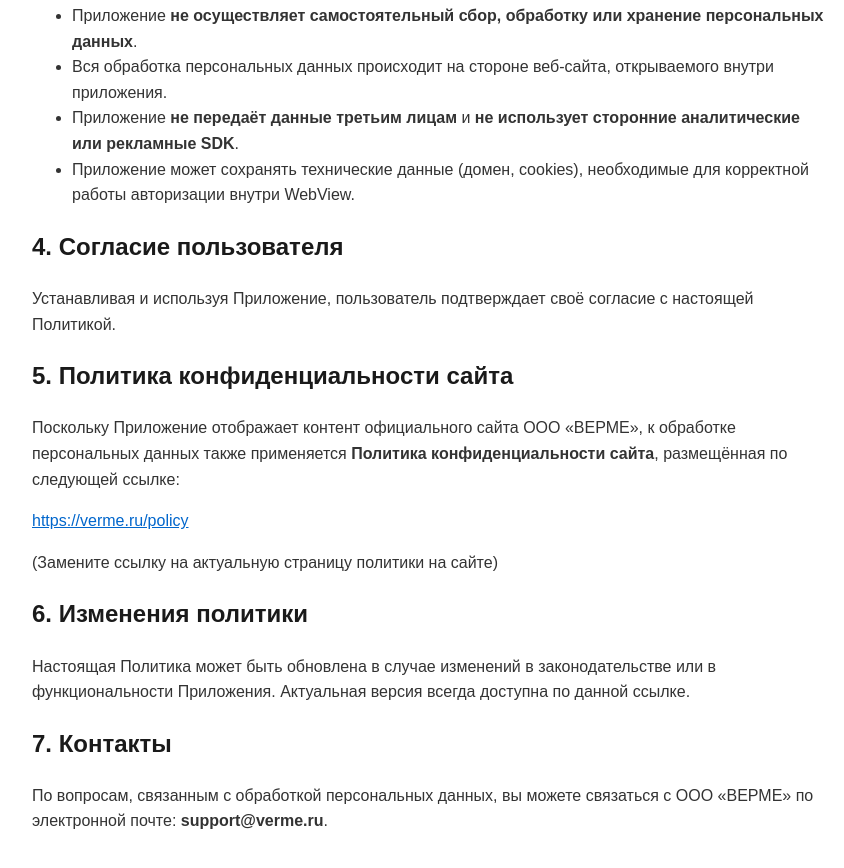
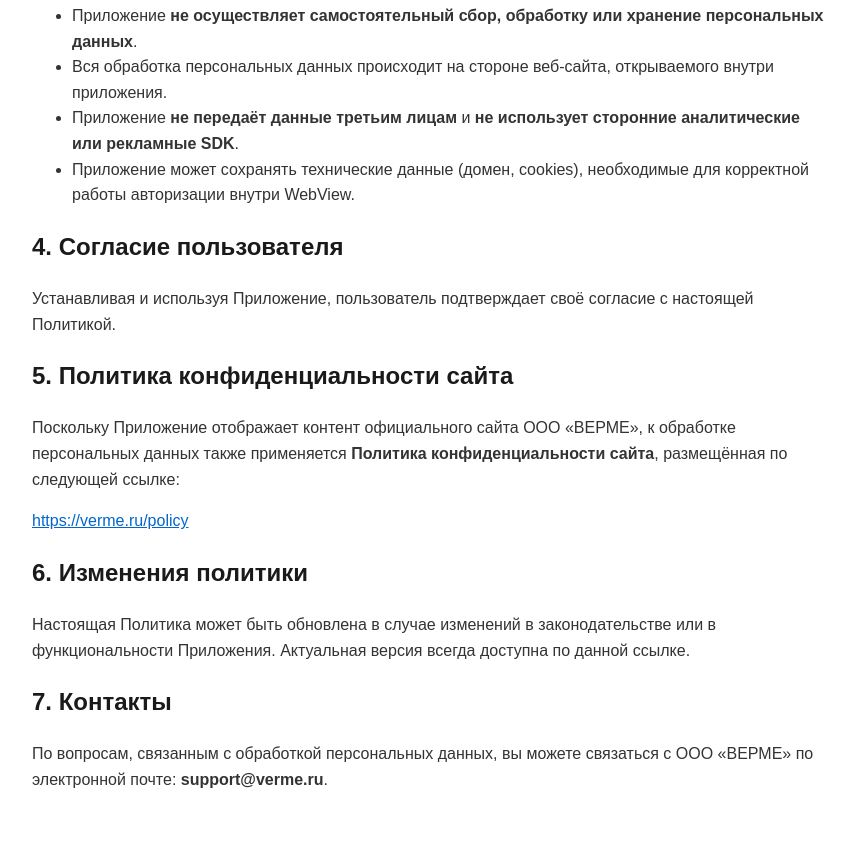
Before and after one commit to Pandor11/verme-privacy-policy, a plain HTML site: page index.html in a window 1280 px wide. Shown: the part 720-1588 px from the top of the page, without its empty margins (208-1052 px from the left). After the commit the page ends 1548 px from the top, so only its background shows below. Drawn offline with Linux system fonts and the light colour scheme.

Commit message:
Update index.html

```diff
--- a/index.html
+++ b/index.html
@@ -37,7 +37,6 @@
   <p>Поскольку Приложение отображает контент официального сайта ООО «ВЕРМЕ», к обработке персональных данных также применяется <strong>Политика конфиденциальности сайта</strong>, размещённая по следующей ссылке:</p>
 
   <p><a href="https://verme.ru/policy" target="_blank">https://verme.ru/policy</a></p>
-  <p>(Замените ссылку на актуальную страницу политики на сайте)</p>
 
   <h2>6. Изменения политики</h2>
   <p>Настоящая Политика может быть обновлена в случае изменений в законодательстве или в функциональности Приложения. Актуальная версия всегда доступна по данной ссылке.</p>
```
